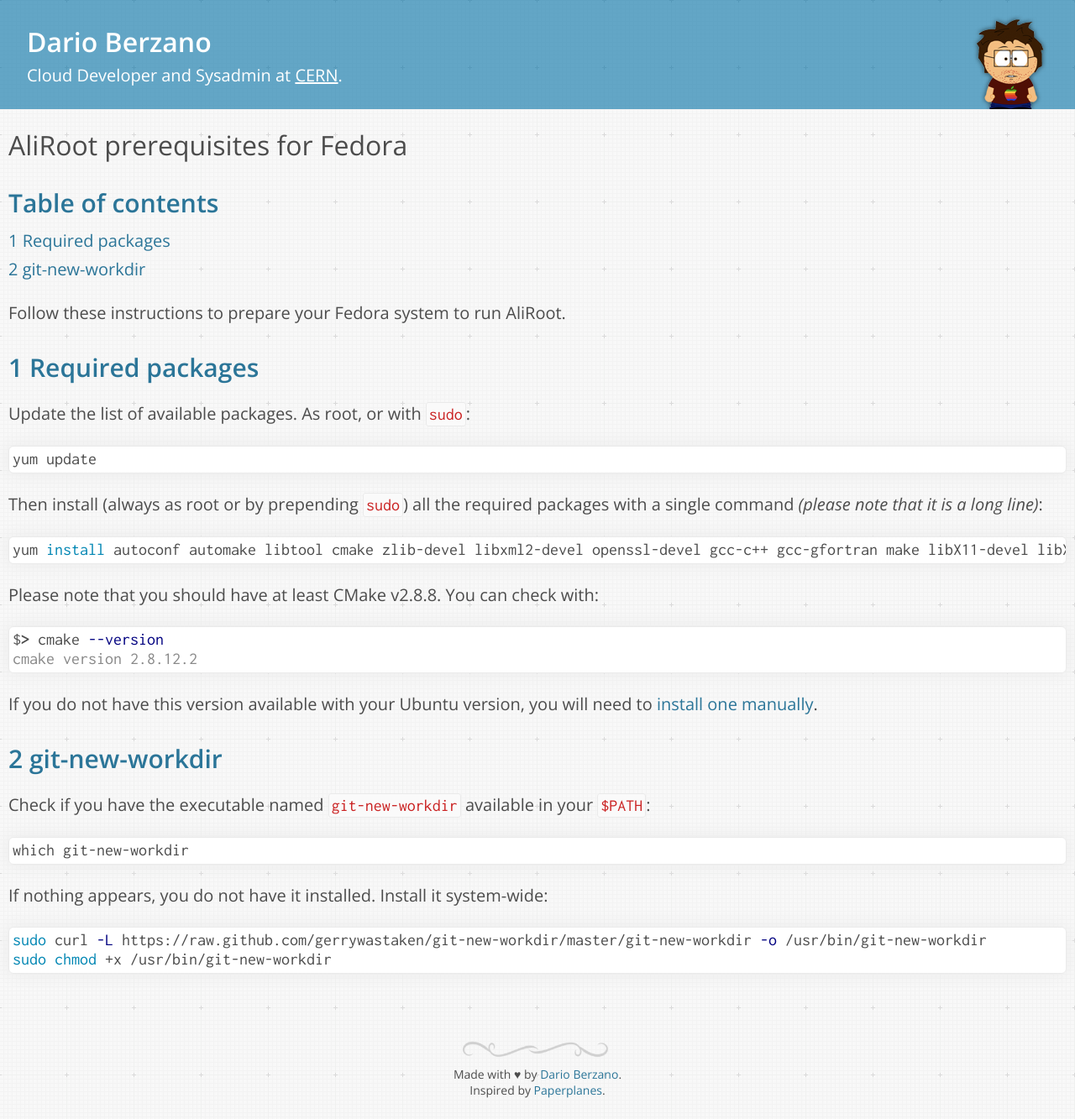
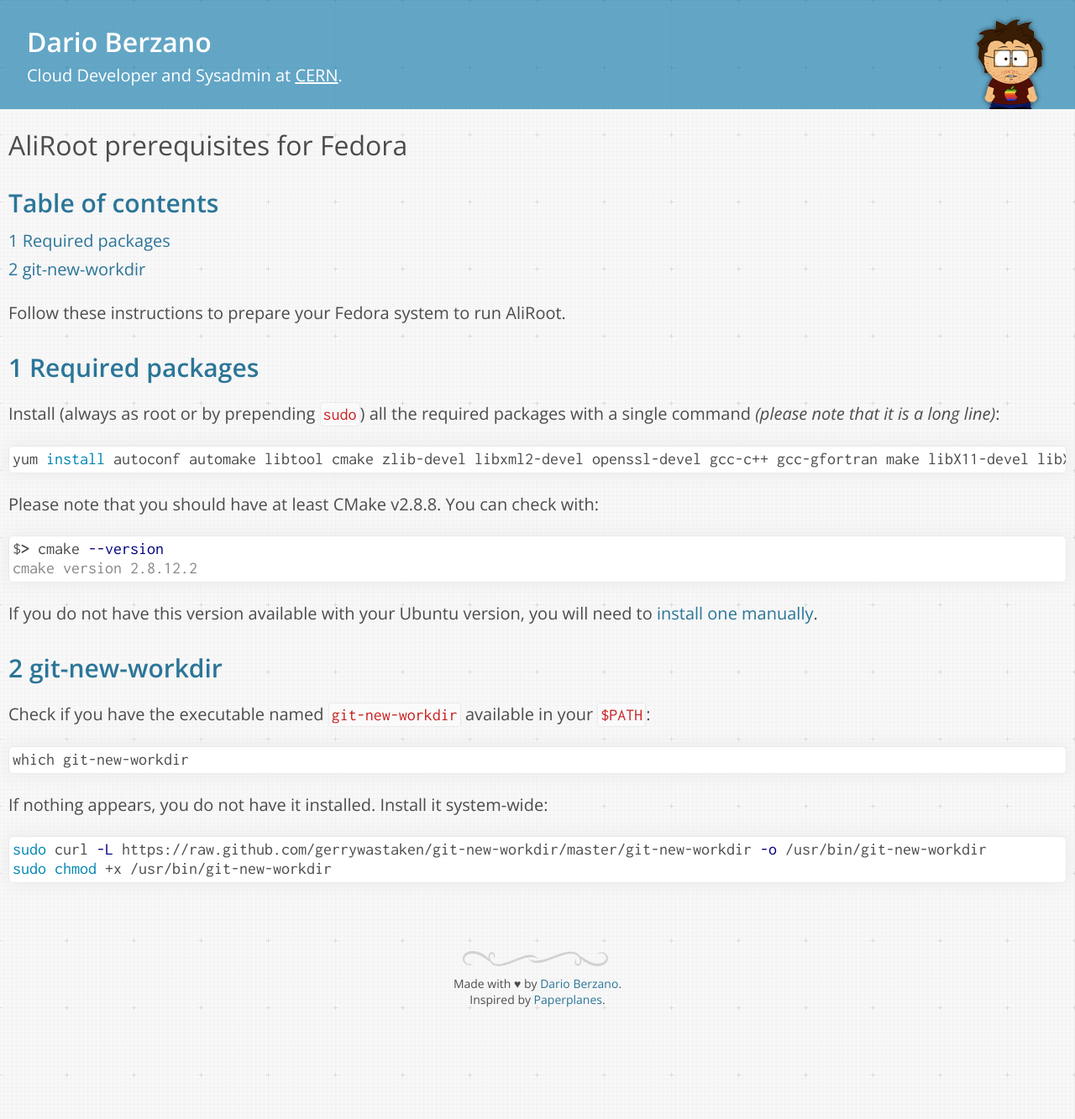
Before and after one commit to dberzano/dberzano.github.io, a Jekyll site: the page built from alice/install-aliroot/prereq-fedora.md, in a window 1280 px wide. Shown: the whole page at 84% size. Built offline with Jekyll 4.4.1, drawn with Linux system fonts in a browser that asks for light colours; Markdown is read by kramdown in place of the engine named in the settings; after the commit the page ends 1225 px from its top, so only the background shows below that.

Commit message:
AliInst: removed erroneous command for Fedora

````diff
--- a/alice/install-aliroot/prereq-fedora.md
+++ b/alice/install-aliroot/prereq-fedora.md
@@ -10,13 +10,7 @@ AliRoot.
 Required packages
 -----------------
 
-Update the list of available packages. As root, or with `sudo`:
-
-```bash
-yum update
-```
-
-Then install (always as root or by prepending `sudo`) all the required
+Install (always as root or by prepending `sudo`) all the required
 packages with a single command *(please note that it is a long line)*:
 
 ```bash
````
